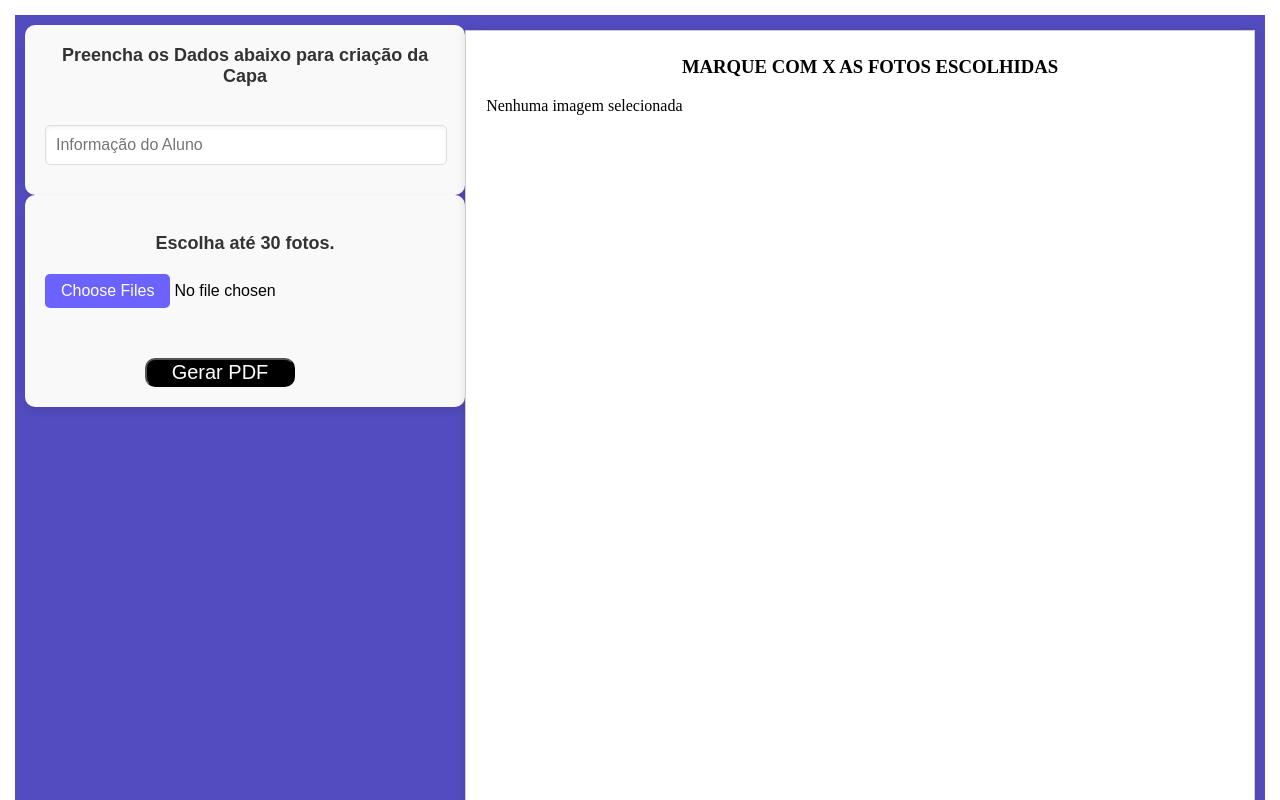
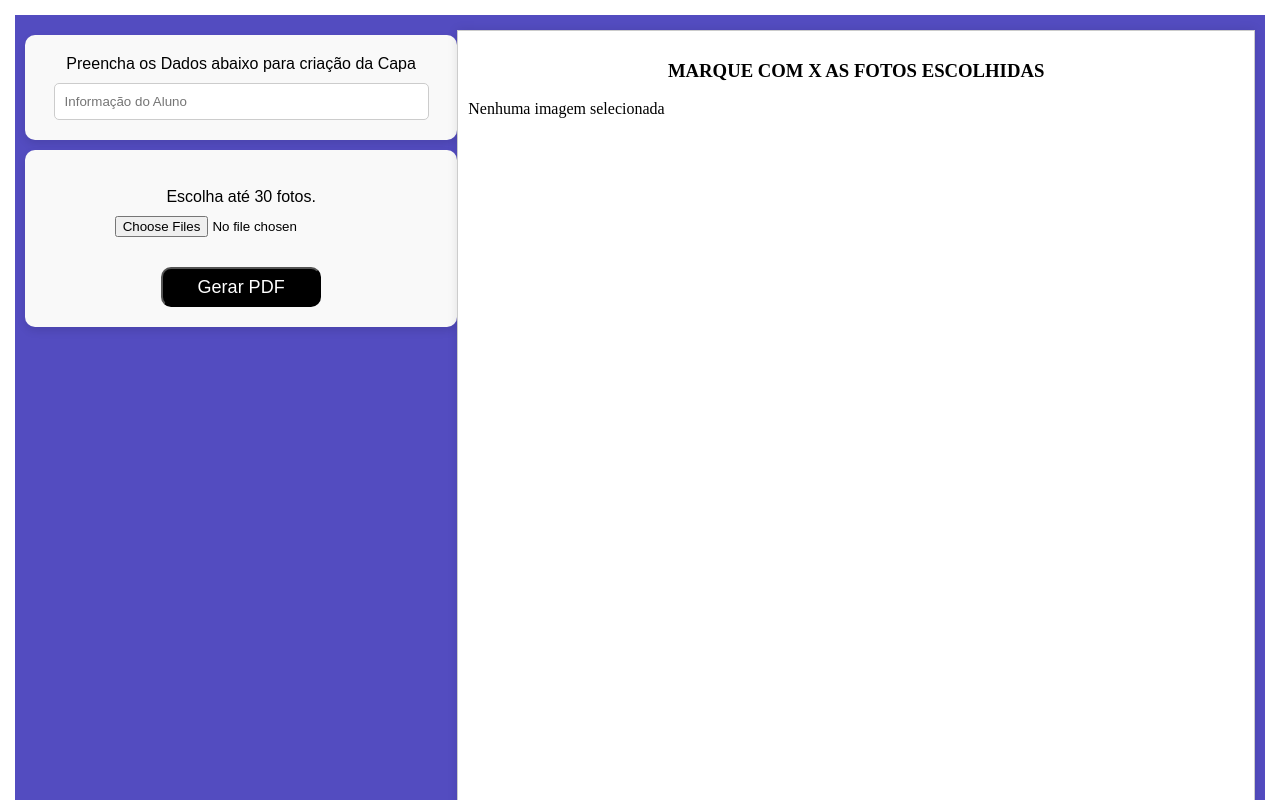
Before and after one commit to leandro-bsf/Selecao_fotos, a React (Create React App) app: page / in a window 1280 px wide. Shown: the top 800 px of the page. Built offline with nearby package versions, Linux system fonts and the light colour scheme.

Commit message:
ajuste margem

```diff
--- a/src/App.css
+++ b/src/App.css
@@ -1,280 +1,95 @@
-.div_principal{
+.div_principal {
   display: flex;
   background-color: #534cc0;
   margin: 15px;
   padding: 10px;
 }
-/* CAPA  */
-.nav{
-  width: 100%;
-  height: 90px;
-  background-color: #ffffff;
-  color: black;
-  display: flex;
-   justify-content: space-between;
- font-family: 'Montserrat' ;
- font-size: 18px;
 
-}
-.dados_pais{
- font-size: 20px;
- font-weight: bold;
-}
-.nav span {
-  color: black;
-  font-family: 'Montserrat' ;
-
-}
-.logos{
- width: 25px;
- height: auto;
-}
-.dados{
- display: flex;
- margin: 10PX;
-}
-.dados span{
- margin-left: 6px;
+.a4-page {
+  width: 794px;
+  height: 1123px;
+  margin: 5px auto;
+  padding: 10px;
+  box-shadow: 0 0 10px rgba(0, 0, 0, 0.1);
+  border: 1px solid #ccc;
+  background-color: white;
+  font-family: 'Montserrat';
 }
 
-.nav_meio_aluno{
- background-color: rgb(0, 0, 0);
- width: 99%;
-color: white;
- height: 25px;
+.grid_titulo {
+  text-align: center;
   margin-top: 15px;
-padding: 5px;
- text-align: center;
- font-family: 'Montserrat' ;
- font-size: 20px;
-}
-.nav_meio_texto{
- font-family: 'Montserrat' ;
- font-size: 28px;
- margin: 20px;
 }
 
-.Div_pagamento_text{
- text-align: center;
-
-}
-.roda_pes{
- width: 785px;
- height: 35px;
- background-color: red;
- bottom: -6px;
-
- align-items: center;
- text-align: center;
- margin: 2 auto;
-
- position: relative;
-}
-.grid_titulo{
-  text-align: center;
-  margin-top: 25px;
-
-}
-
-
-.nav_nome_fotografo{
-  align-items: center;
-  justify-content: center;
-  margin: 8px;
-  padding: 5px;
-  font-family: 'Montserrat' ;
-  display: flex;
-}
-.nav_nome_fotografo span{
- margin-left: 5px;
- font-family: 'Montserrat' ;
-}
-.nav_tel_insta{
- padding: 10px;
- display: block;
-}
-.pacote{
-  margin: 10px;
-  margin-top: 15px;
-}
-.div_Pacotes{
- font-size: 20px;
-}
-.teck_pacote{
- position: absolute;
- width: 16px;   /* Tamanho do quadrado */
- height: 16px;
- margin-right: 10px;
- border: 2px solid  rgb(0, 0, 0);
- background-color: rgb(255, 255, 255);  /* Cor do quadrado */
-
- border-radius: 3px; /* Arredondar os cantos do quadrado, se desejar */
-}
-.text_pacote{
- padding: 35px;
-
- font-size: 20px;
-}
-.Form_pagamento{
-  margin-top: 25px;
-}
-.a4-page_capa{
- font-family: 'Montserrat' ;
- width: 794px;    /* Largura da folha A4 */
- height: 1123px;  /* Altura da folha A4 */
- margin: 5px auto;  /* Pequena margem ao redor da folha */
- padding: 5px;   /* Espaço interno para que o conteúdo não fique colado nas bordas */
- box-shadow: 0 0 10px rgba(0, 0, 0, 0.1);  /* Efeito de sombra para parecer uma folha */
- border: 1px solid #ccc;  /* Borda leve para delimitar a folha */
- background-color: white; /* Fundo branco para simular papel */
-}
-
-
-/* Define a tela com o tamanho de uma folha A4 e margens */
-
-.a4-page {
- width: 794px;    /* Largura da folha A4 */
- font-family: 'Montserrat' ;
- height: 1123px;  /* Altura da folha A4 */
- margin: 5px auto auto ;  /* Pequena margem ao redor da folha */
- padding-left: 20px;   /* Espaço interno para que o conteúdo não fique colado nas bordas */
- box-shadow: 0 0 10px rgba(0, 0, 0, 0.1);  /* Efeito de sombra para parecer uma folha */
- border: 1px solid #ccc;  /* Borda leve para delimitar a folha */
- background-color: white; /* Fundo branco para simular papel */
-}
-.logo_cabecalho{
- width: 80px;
- height: auto;
-}
 .image-grid {
   display: grid;
- padding: 18px;
-
- grid-template-columns: repeat(auto-fill, minmax(120px, 1fr)); /* Responsivo dentro da folha */
- gap: 15px;
+  grid-template-columns: repeat(6, 1fr); /* 6 fotos por linha */
+  gap: 6px; /* pouco espaço */
+  padding: 10px;
 }
 
 .image-item {
- position: relative;  /* Para o posicionamento absoluto do quadrado */
+  position: relative;
   text-align: center;
-
-
 }
 
-
-
 .image-item img {
-  width: 70%;
-  height: 65%;
-  border: 1px solid #ddd; /* Pequena borda ao redor das imagens */
-  padding: 2px;
-  box-shadow: 0 0 5px rgba(0, 0, 0, 0.1); /* Sombra leve nas imagens */
+  width: 100%;
+  height: auto;
+  border: 1px solid #ccc;
+  padding: 1px;
+  box-shadow: 0 0 3px rgba(0,0,0,0.2);
 }
 
 .image-item p {
- font-size: 14px;
- text-align: center;
- margin-bottom: 5px;
+  font-size: 11px;
+  margin: 0;
+  margin-bottom: 2px;
 }
 
-/* Quadrado pequeno na parte superior esquerda da imagem */
 .small-square {
   position: absolute;
- top: 10px;   /* Grudado na parte superior */
- left: -3px;  /* Grudado na parte esquerda */
- width: 16px;   /* Tamanho do quadrado */
- height: 16px;
+  top: 2px;
+  left: 2px;
+  width: 14px;
+  height: 14px;
+  border: 2px solid black;
+  background-color: white;
+  z-index: 2;
+}
 
- border: 2px solid  black;
- background-color: rgb(255, 255, 255);  /* Cor do quadrado */
- z-index: 1;  /* Garantir que fique acima da imagem */
- border-radius: 3px; /* Arredondar os cantos do quadrado, se desejar */
-}
-.Form{
-
-   display:  block;
+/* Formulários */
+.Form {
+  display: block;
   max-width: 600px;
-   margin: 0 auto;
+  margin: 10px auto;
   background-color: #f9f9f9;
   padding: 20px;
   border-radius: 10px;
-   box-shadow: 0 4px 8px rgba(0, 0, 0, 0.1);
-   font-family: 'Arial', sans-serif;
-   align-items: center;
-
-}
-
-.Form span {
- display: block;
- font-size: 18px;
- font-weight: bold;
- margin-bottom: 10px;
- color: #333;
+  box-shadow: 0 4px 8px rgba(0,0,0,0.1);
+  font-family: Arial, sans-serif;
   text-align: center;
 }
 
 .Form input[type="text"] {
- width: calc(100% - 20px);
+  width: 90%;
   padding: 10px;
- margin: 10px 0;
- border: 1px solid #ddd;
+  margin-top: 10px;
   border-radius: 5px;
- font-size: 16px;
- box-shadow: inset 0 2px 4px rgba(0, 0, 0, 0.05);
- transition: all 0.3s ease;
-}
-
-.Form input[type="text"]:focus {
- border-color: #6c63ff;
- box-shadow: 0 0 5px rgba(108, 99, 255, 0.5);
+  border: 1px solid #ccc;
 }
 
 .Form input[type="file"] {
- margin-top: 10px;
- font-size: 16px;
+  margin: 10px 0;
 }
 
-.Form input[type="file"]::file-selector-button {
- background-color: #6c63ff;
+.Form button {
+  background-color: black;
   color: white;
- border: none;
- padding: 8px 16px;
- border-radius: 5px;
+  border-radius: 10px;
+  margin-top: 20px;
+  width: 160px;
+  height: 40px;
+  font-size: 18px;
   cursor: pointer;
- transition: background-color 0.3s ease;
 }
-
-.Form input[type="file"]::file-selector-button:hover {
- background-color: #534cc0;
-}
-
-.Form br {
- margin-bottom: 15px;
-}
-
-.Form input[type="submit"] {
- width: 100%;
- background-color: #6c63ff;
- color: white;
- padding: 12px;
- border: none;
- border-radius: 5px;
- cursor: pointer;
- font-size: 18px;
- margin-top: 20px;
- transition: background-color 0.3s ease;
-}
-
-.Form input[type="submit"]:hover {
- background-color: #534cc0;
-}
-.Form  button{
-  background-color: black;
-  color:  white;
-  border-radius: 10px;
-  margin: 50px 0  0 100px;
-  width:  150px;
-  height: auto;
-  font-family: 'Arial', sans-serif;
- font-size: 20px;
-}
```
Lines whose indentation alone changed are shown as unchanged.
